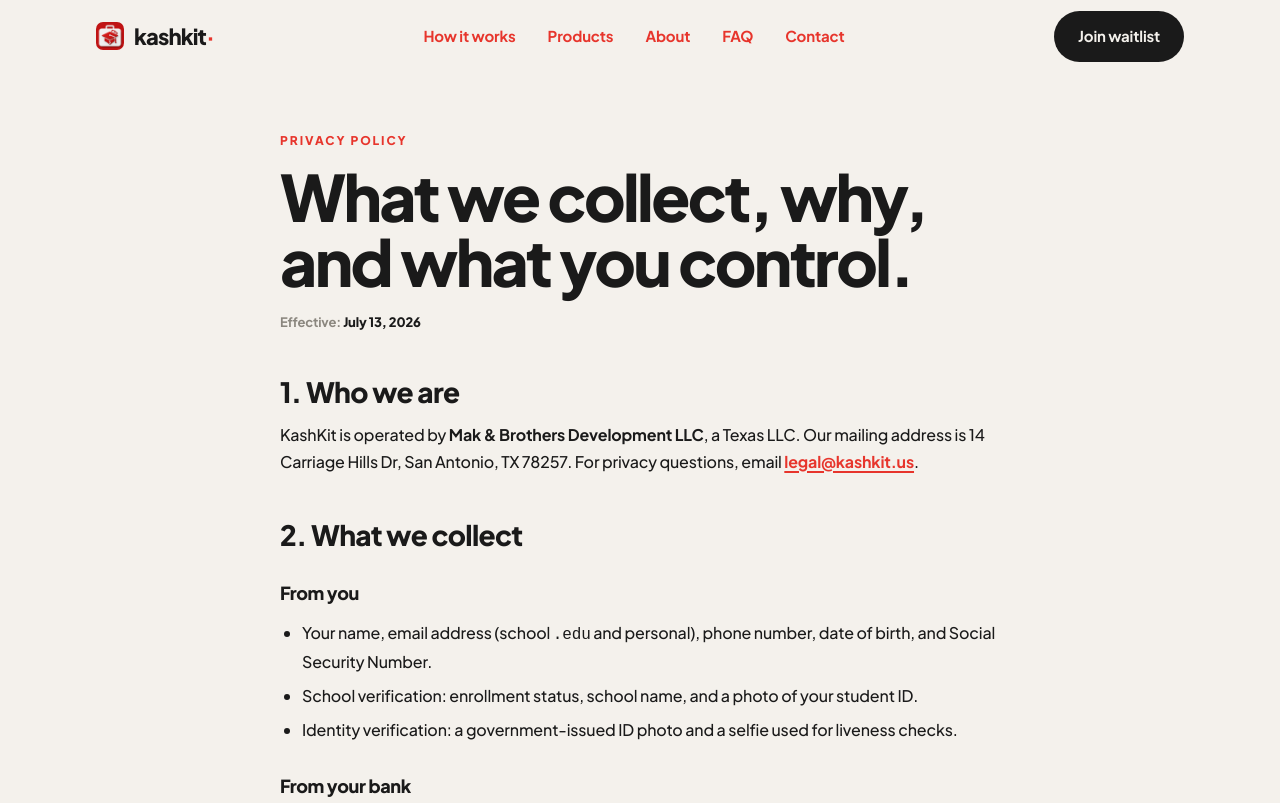
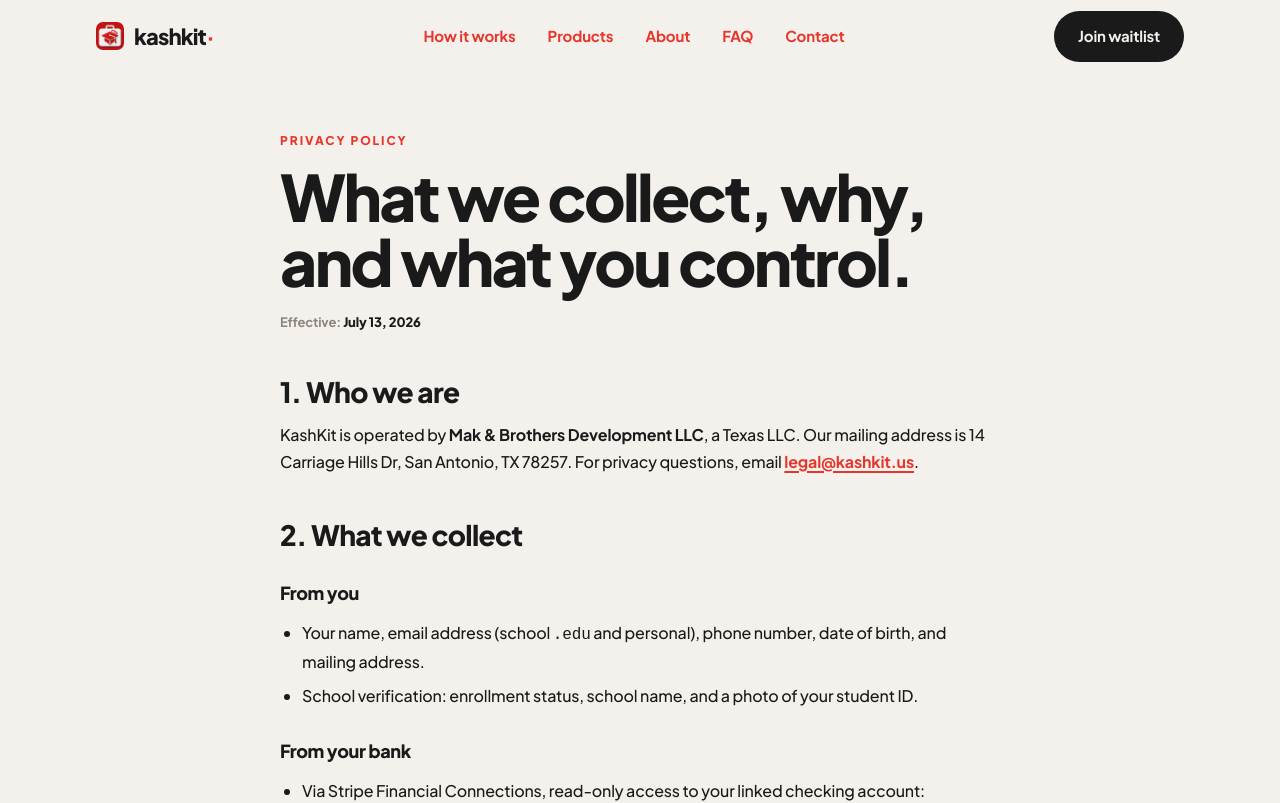
Before and after one commit to msmmour04/kashkit-web, a Next.js app: page /privacy in a window 1280 px wide. Shown: the top 803 px of the page. Built offline with nearby package versions, Linux system fonts and the light colour scheme; a web font is replaced by a local one.

Commit message:
Privacy: match reality — we do not collect SSN or government ID; student ID + .edu only

```diff
--- a/app/privacy/page.tsx
+++ b/app/privacy/page.tsx
@@ -32,9 +32,8 @@ export default function PrivacyPage() {
             <h2>2. What we collect</h2>
             <h3>From you</h3>
             <ul>
-              <li>Your name, email address (school <code>.edu</code> and personal), phone number, date of birth, and Social Security Number.</li>
+              <li>Your name, email address (school <code>.edu</code> and personal), phone number, date of birth, and mailing address.</li>
               <li>School verification: enrollment status, school name, and a photo of your student ID.</li>
-              <li>Identity verification: a government-issued ID photo and a selfie used for liveness checks.</li>
             </ul>
             <h3>From your bank</h3>
             <ul>
```
